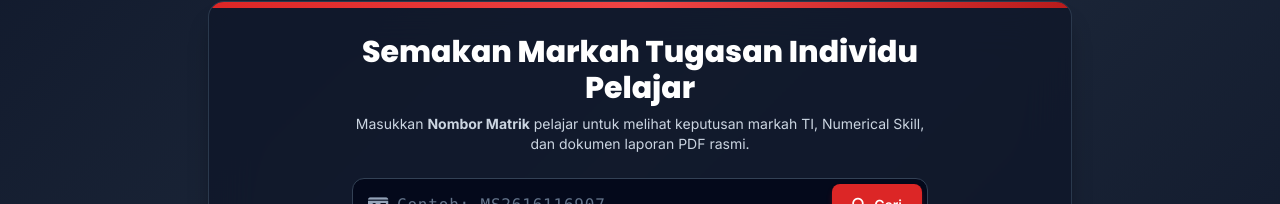
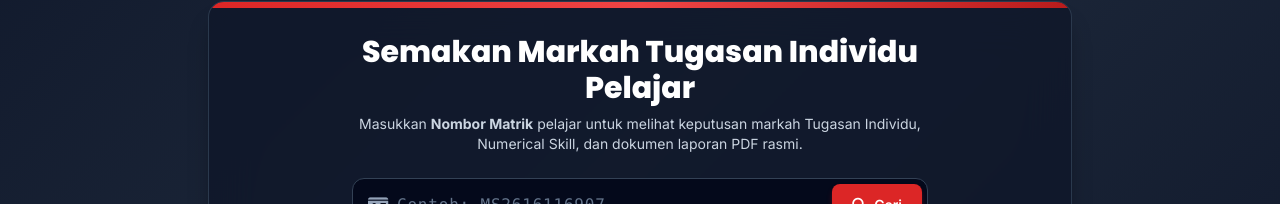
Before and after one commit to ARZKbm-1117/Semakan3, a plain HTML site: page index.html in a window 1280 px wide. Shown: the part 251-455 px from the top of the page. Drawn offline with nearby package versions, Linux system fonts and the light colour scheme.

Commit message:
Update index.html

```diff
--- a/index.html
+++ b/index.html
@@ -93,7 +93,7 @@
 
             <div class="text-center max-w-xl mx-auto mb-6">
                 <h2 class="heading-font text-2xl sm:text-3xl font-extrabold text-white mb-2">Semakan Markah Tugasan Individu Pelajar</h2>
-                <p class="text-sm text-slate-300">Masukkan <strong>Nombor Matrik</strong> pelajar untuk melihat keputusan markah TI, Numerical Skill, dan dokumen laporan PDF rasmi.</p>
+                <p class="text-sm text-slate-300">Masukkan <strong>Nombor Matrik</strong> pelajar untuk melihat keputusan markah Tugasan Individu, Numerical Skill, dan dokumen laporan PDF rasmi.</p>
             </div>
 
             <!-- Search Form -->
```
